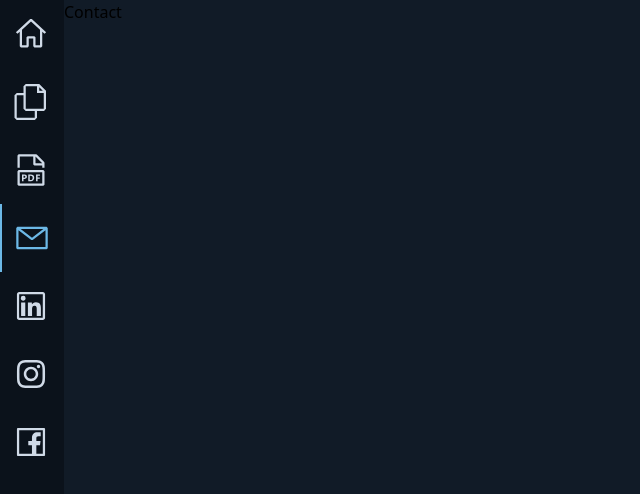
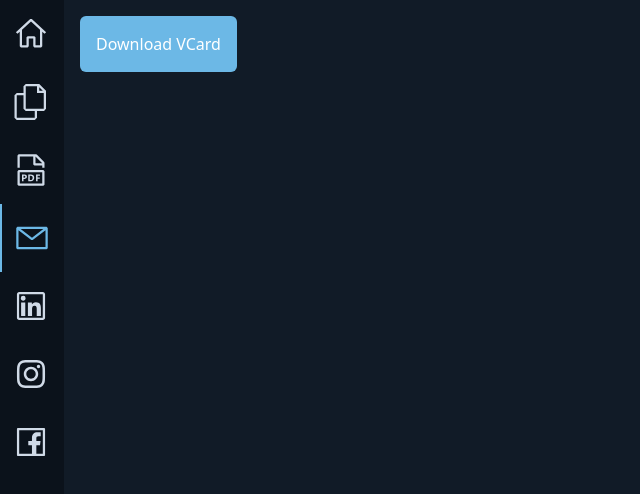
Before and after one commit to davendrajayasingam/davendra.me, a Next.js app: page /contact in a window 1280 px wide. Shown: the top 494 px of the page, without its empty margins (0-640 px from the left). Built offline with nearby package versions, Linux system fonts and the light colour scheme.

Commit message:
Testing VCard

```diff
--- /dev/null
+++ b/app/api/public/getVCard/route.ts
@@ -0,0 +1,20 @@
+import { NextRequest, NextResponse } from 'next/server'
+import vCardsJS from 'vcards-js'
+
+export async function GET(request: NextRequest)
+{
+  //create a new vCard
+  const vCard = vCardsJS()
+
+  //set properties
+  vCard.firstName = 'Davendra'
+  vCard.lastName = 'Jayasingam'
+  vCard.email = process.env.PERSONAL_EMAIL!
+  vCard.cellPhone = process.env.PERSONAL_MOBILE!
+
+  const res = new NextResponse(vCard.getFormattedString())
+  res.headers.set('Content-Type', 'text/vcard; name="davendra.vcf"')
+  res.headers.set('Content-Disposition', 'inline; filename="davendra.vcf"')
+
+  return res
+}
--- a/app/contact/ContactPage.tsx
+++ b/app/contact/ContactPage.tsx
@@ -1,8 +1,14 @@
+import Link from 'next/link'
+
 const ContactPage = () =>
 {
     return (
-        <div>
-            <h1>Contact</h1>
+        <div className='p-4'>
+            <div className='bg-theme-focusBorder font-medium text-white rounded-md p-4'>
+                <Link href='/api/public/getVCard'>
+                    Download VCard
+                </Link>
+            </div>
         </div>
     )
 }
--- a/package.json
+++ b/package.json
@@ -24,12 +24,14 @@
     "react-icons": "^4.7.1",
     "react-syntax-highlighter": "^15.5.0",
     "react-toastify": "^9.1.1",
-    "typescript": "4.9.4"
+    "typescript": "4.9.4",
+    "vcards-js": "^2.10.0"
   },
   "devDependencies": {
     "@iconify/react": "^4.0.1",
     "@tailwindcss/forms": "^0.5.3",
     "@types/react-syntax-highlighter": "^15.5.6",
+    "@types/vcards-js": "^2.10.2",
     "autoprefixer": "^10.4.13",
     "eslint-config-next": "^13.2.4",
     "postcss": "^8.4.20",
```
Also changed, not shown: 1 other file (tests, documents, lock files or other folders).
